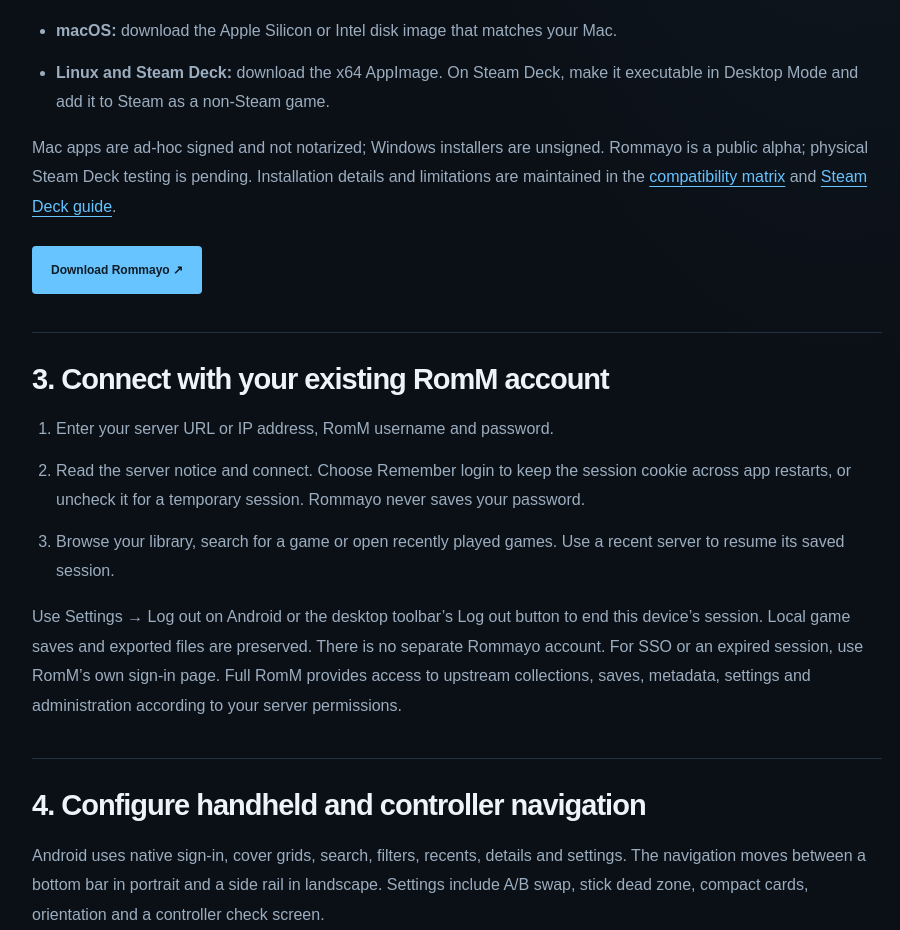
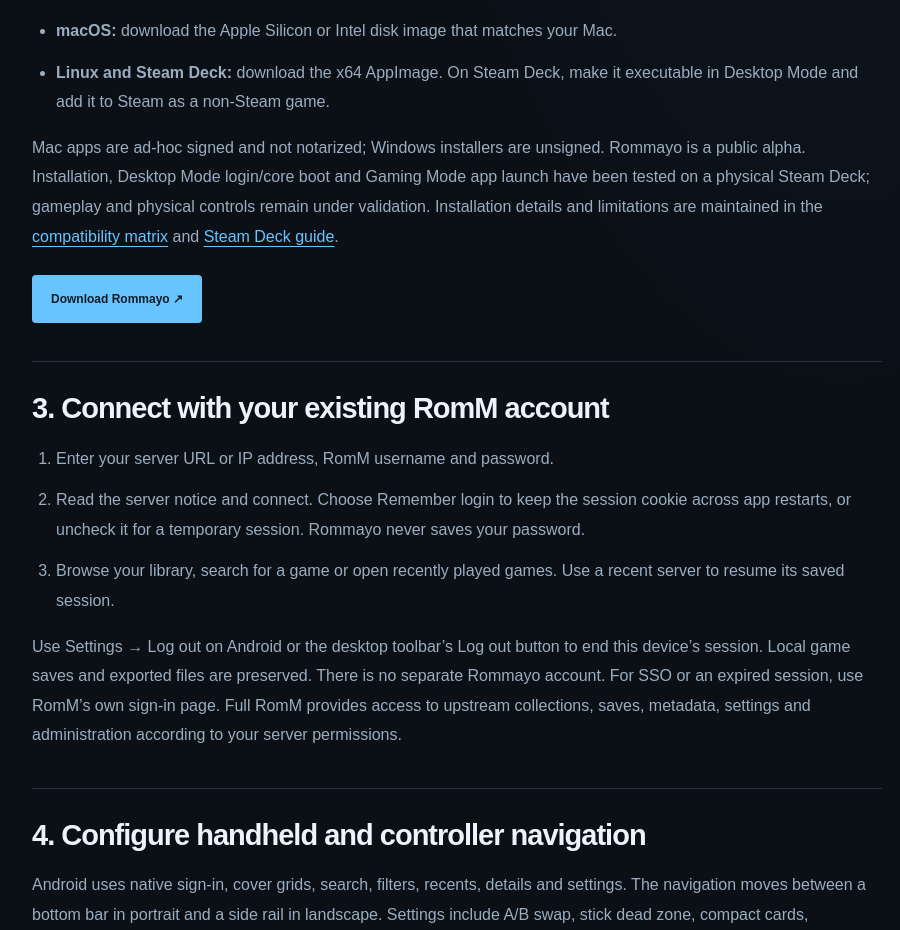
Before and after one commit to securelyprogramming/rommayo.quentinmayo.com, a Next.js app: page /getting-started in a window 1280 px wide. Shown: the part 1346-2276 px from the top of the page, without its empty margins (183-1083 px from the left). Built offline with nearby package versions, Linux system fonts and the light colour scheme.

Commit message:
Complete manual Steam Deck AppImage launch instructions (#12)
Co-authored-by: Quentin Mayo <quentinmayo@users.noreply.github.com>

```diff
--- a/app/getting-started/page.tsx
+++ b/app/getting-started/page.tsx
@@ -13,7 +13,7 @@
     <section className="guide-section"><h2>Steam Deck and one-line desktop setup</h2><p>For Gaming Mode, controller setup and illustrated instructions, follow the <a href="/steam-deck">Steam Deck guide</a>. For macOS or Linux desktop, this command selects your platform and verifies the packaged installer:</p><CopyCommand command="curl -fsSL https://rommayo.quentinmayo.com/install.sh | bash"/><p>Windows users can install the EXE from <a href="/#downloads">Downloads</a>. You do not need npm or a development server to use packaged apps.</p></section>
     <JsonLd data={guideSchema(title, description)}/>
     <section className="guide-section"><h2>1. Start with a reachable RomM server</h2><p>Rommayo is a companion to <a href="https://romm.app/">RomM</a>. You need your own running server and a RomM account. Follow the <a href="https://docs.romm.app/latest/getting-started/quick-start-guide/">official RomM quick-start guide</a> if you have not set up your library yet.</p><p>Use the same server URL you open in your browser. A private LAN address needs the same network or a suitable VPN. Include <code>http://</code> explicitly for an unencrypted LAN server; addresses without a scheme use HTTPS. HTTPS is recommended, particularly for browser player features that require a secure context.</p></section>
-    <section className="guide-section"><h2>2. Choose the Android APK or desktop app</h2><ul><li><strong>Android phones and tablets:</strong> use the signed APK from GitHub Releases. Android 10 or later is required. Allow installation from your download source when Android asks.</li><li><strong>Windows:</strong> download the desktop installer.</li><li><strong>macOS:</strong> download the Apple Silicon or Intel disk image that matches your Mac.</li><li><strong>Linux and Steam Deck:</strong> download the x64 AppImage. On Steam Deck, make it executable in Desktop Mode and add it to Steam as a non-Steam game.</li></ul><p>Mac apps are ad-hoc signed and not notarized; Windows installers are unsigned. Rommayo is a public alpha; physical Steam Deck testing is pending. Installation details and limitations are maintained in the <a href="https://github.com/quentinmayo/Rommayo/blob/main/docs/compatibility.md">compatibility matrix</a> and <a href="https://github.com/quentinmayo/Rommayo/blob/main/docs/steam-deck.md">Steam Deck guide</a>.</p><div className="hero-actions"><a className="button primary" href={site.primaryUrl}>Download Rommayo ↗</a></div></section>
+    <section className="guide-section"><h2>2. Choose the Android APK or desktop app</h2><ul><li><strong>Android phones and tablets:</strong> use the signed APK from GitHub Releases. Android 10 or later is required. Allow installation from your download source when Android asks.</li><li><strong>Windows:</strong> download the desktop installer.</li><li><strong>macOS:</strong> download the Apple Silicon or Intel disk image that matches your Mac.</li><li><strong>Linux and Steam Deck:</strong> download the x64 AppImage. On Steam Deck, make it executable in Desktop Mode and add it to Steam as a non-Steam game.</li></ul><p>Mac apps are ad-hoc signed and not notarized; Windows installers are unsigned. Rommayo is a public alpha. Installation, Desktop Mode login/core boot and Gaming Mode app launch have been tested on a physical Steam Deck; gameplay and physical controls remain under validation. Installation details and limitations are maintained in the <a href="https://github.com/quentinmayo/Rommayo/blob/main/docs/compatibility.md">compatibility matrix</a> and <a href="https://github.com/quentinmayo/Rommayo/blob/main/docs/steam-deck.md">Steam Deck guide</a>.</p><div className="hero-actions"><a className="button primary" href={site.primaryUrl}>Download Rommayo ↗</a></div></section>
     <section className="guide-section"><h2>3. Connect with your existing RomM account</h2><ol><li>Enter your server URL or IP address, RomM username and password.</li><li>Read the server notice and connect. Choose Remember login to keep the session cookie across app restarts, or uncheck it for a temporary session. Rommayo never saves your password.</li><li>Browse your library, search for a game or open recently played games. Use a recent server to resume its saved session.</li></ol><p>Use Settings → Log out on Android or the desktop toolbar’s Log out button to end this device’s session. Local game saves and exported files are preserved. There is no separate Rommayo account. For SSO or an expired session, use RomM’s own sign-in page. Full RomM provides access to upstream collections, saves, metadata, settings and administration according to your server permissions.</p></section>
     <section className="guide-section"><h2>4. Configure handheld and controller navigation</h2><p>Android uses native sign-in, cover grids, search, filters, recents, details and settings. The navigation moves between a bottom bar in portrait and a side rail in landscape. Settings include A/B swap, stick dead zone, compact cards, orientation and a controller check screen.</p><p>D-pad, stick, A/B and shoulder actions support navigating native menus. Controller mappings for those menus do not intercept gameplay inputs. RomM’s browser players handle emulation in a WebView; desktop uses Electron with the full RomM interface.</p><p>Injected Android button checks have passed. Physical Xbox controllers and retro Android handhelds still need device testing. See the <a href="https://github.com/quentinmayo/Rommayo/blob/main/docs/android-handhelds.md">Android handheld guide</a> for controls and diagnostics.</p></section>
     <section className="guide-section"><h2>Save before leaving a player</h2><p>Player support, cores, BIOS requirements and save behavior come from your RomM server and its emulators. Save your progress before returning to the native library or switching servers. Compatibility varies by device, browser engine and server configuration.</p><p>Rommayo includes no games, BIOS files or keys and provides no third-party ROM download support. Use only content you are authorized to access. Downloads and use are at your own risk. Rommayo is independent of RomM and Valve.</p></section>
```
Also changed, not shown: app/steam-deck/page.tsx (+1 -1 lines).
